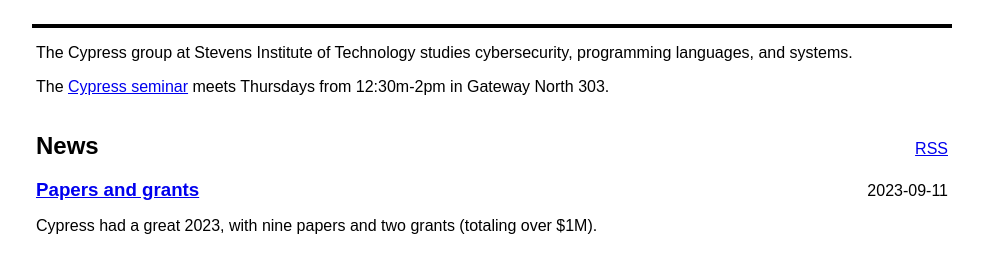
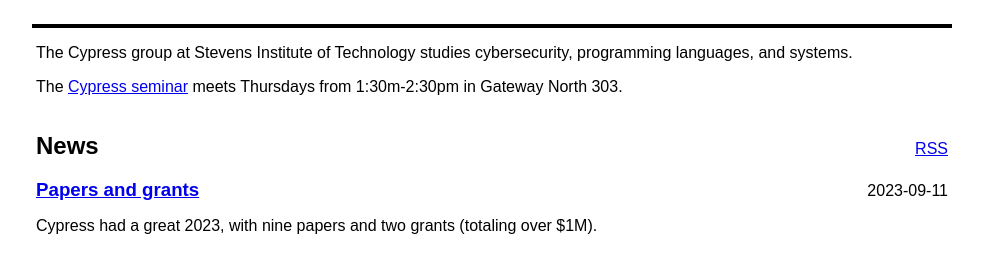
Before and after one commit to mgree/cypress, a Jekyll site: the page built from index.md, in a window 1280 px wide. Shown: the part 250-520 px from the top of the page, without its empty margins (148-1131 px from the left). Built offline with Jekyll 4.4.1, drawn with Linux system fonts in a browser that asks for light colours.

Commit message:
Update meeting time

```diff
--- a/_config.yml
+++ b/_config.yml
@@ -6,7 +6,7 @@
 organizer: Michael Greenberg
 description: >- # this means to ignore newlines until "baseurl:"
   The Cypress group at Stevens Institute of Technology studies cybersecurity, programming languages, and systems.
-meeting_time: "Thursdays from 12:30m-2pm"
+meeting_time: "Thursdays from 1:30m-2:30pm"
 meeting_location: "Gateway North 303"
 baseurl: "/cypress" # the subpath of your site, e.g. /blog
 url: "https://www.cs.stevens.edu/cypress/" # the base hostname & protocol for your site, e.g. http://example.com
```
